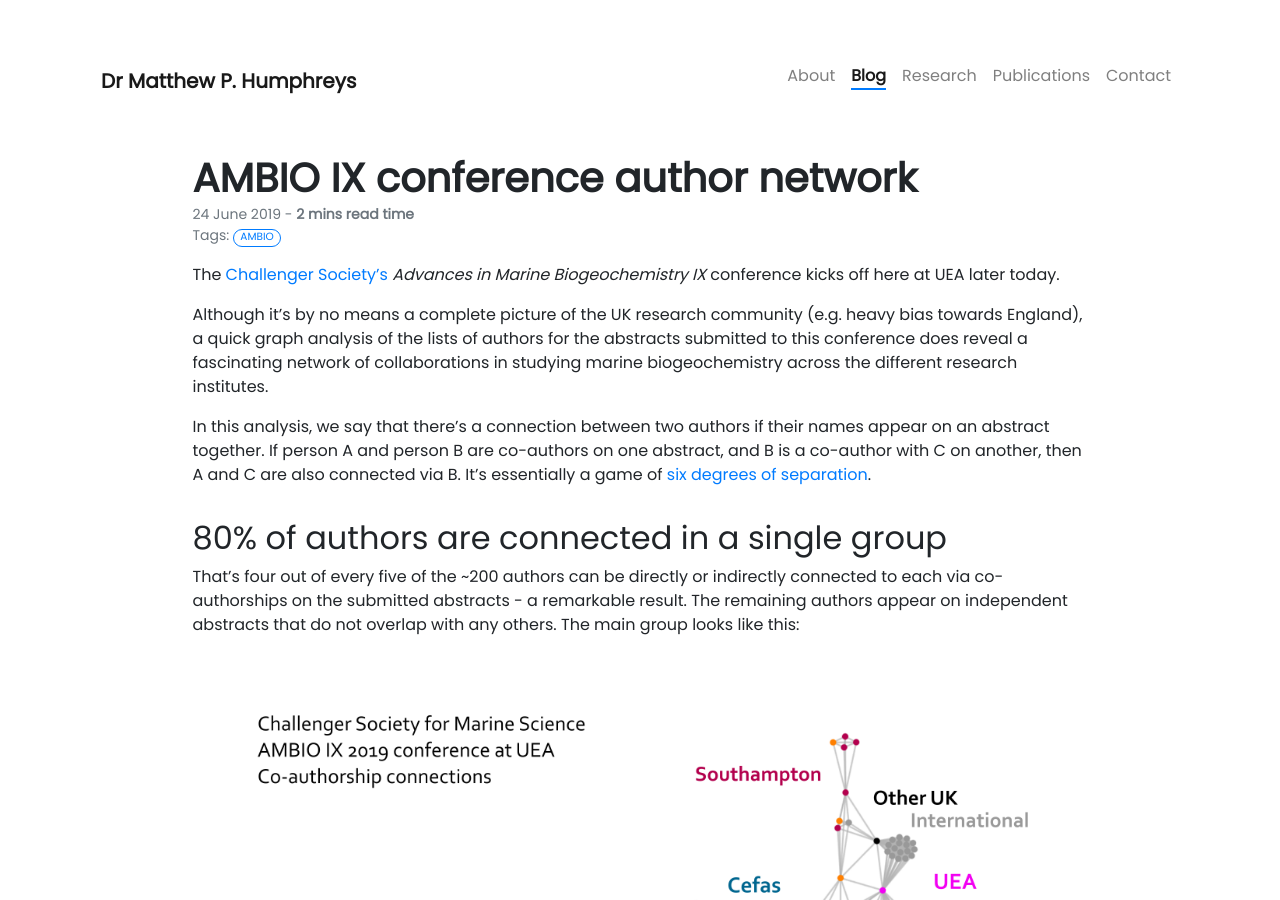
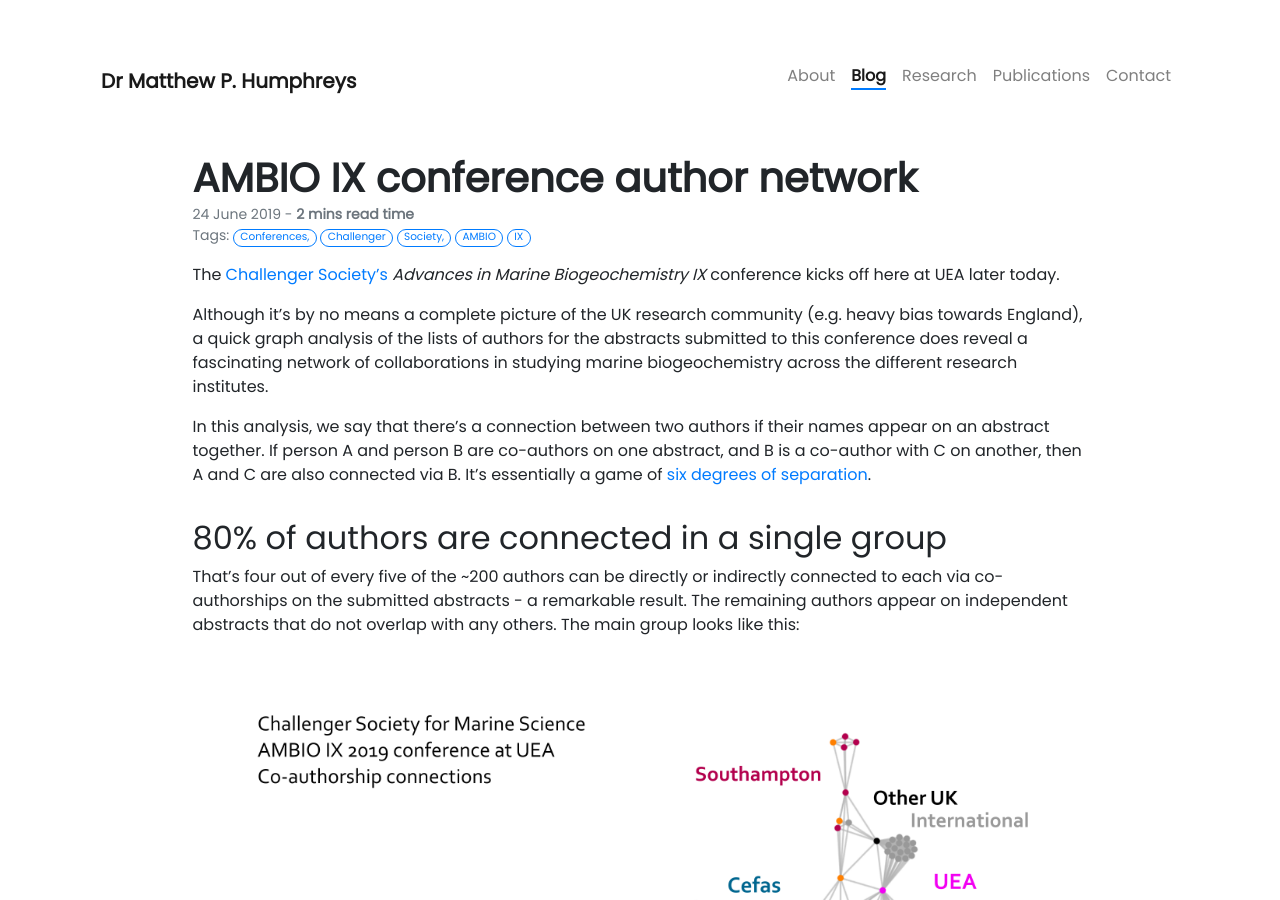
Before and after one commit to mvdh7/mvdh7.github.io, a Jekyll site: the page built from _posts/2019-06-24-challenger-ambio-presenters.md, in a window 1280 px wide and 900 px high. Built offline with Jekyll 4.4.1, drawn with Linux system fonts in a browser that asks for light colours; nearby versions of some CDN libraries; our own code applies the rules of GitHub Pages for plain Markdown files; comment, search, counter and statistics services are not loaded.

Commit message:
Add tags

```diff
--- a/_posts/2019-06-24-challenger-ambio-presenters.md
+++ b/_posts/2019-06-24-challenger-ambio-presenters.md
@@ -1,6 +1,6 @@
 ---
 title: AMBIO IX conference author network
-tags: AMBIO
+tags: Conferences, Challenger Society, AMBIO IX
 style: outline
 color: danger
 description: Abstact submissions reveal the interconnected nature of marine biogeochemical research in the UK.
```
